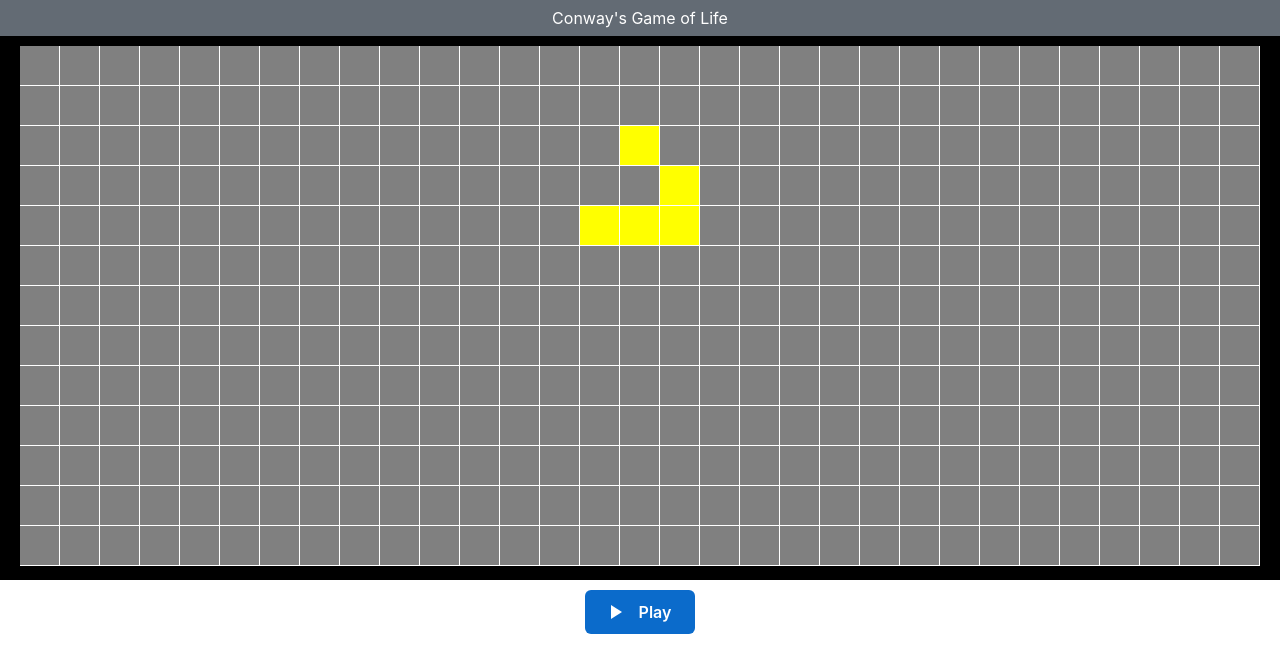
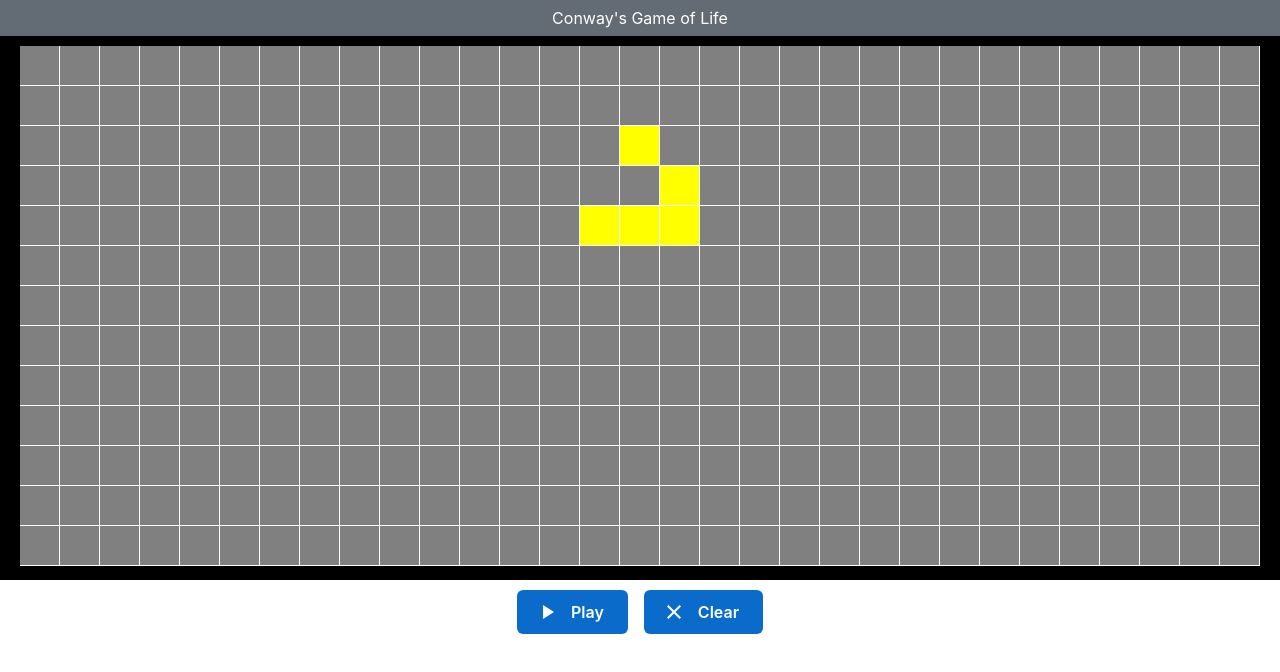
Before and after one commit to the-camputer/react-conway, a React (Create React App) app: page / in a window 1280 px wide. Shown: the top 672 px of the page. Built offline with nearby package versions, Linux system fonts and the light colour scheme.

Commit message:
gh-15 added clear button for tick 0

```diff
--- a/src/pages/Game/GameOfLife.tsx
+++ b/src/pages/Game/GameOfLife.tsx
@@ -1,6 +1,6 @@
 import React, { useEffect, useState } from 'react';
 import { Stack, Typography, Box, Button } from '@mui/joy';
-import { Replay, PlayArrow, Pause } from '@mui/icons-material';
+import { Clear, Replay, PlayArrow, Pause } from '@mui/icons-material';
 import GoLField from './GoLField';
 import { Cell, calculateNextState } from './GameOfLifeService';
 
@@ -55,6 +55,10 @@ const GameOfLife: React.FC = (props) => {
     setTick(0);
   };
 
+  const clear = () => {
+    setGameState([]);
+  };
+
   return (
     <Stack spacing={0} justifyContent='center'>
       <Typography level='display1' variant='solid' id='title'>
@@ -93,6 +97,16 @@ const GameOfLife: React.FC = (props) => {
             Play
           </Button>
         )}
+        {tick == 0 && (
+          <Button
+            size='lg'
+            startDecorator={<Clear />}
+            onClick={clear}
+            data-testid='clear-game'
+          >
+            Clear
+          </Button>
+        )}
         {tick > 0 && (
           <Button
             size='lg'
```
